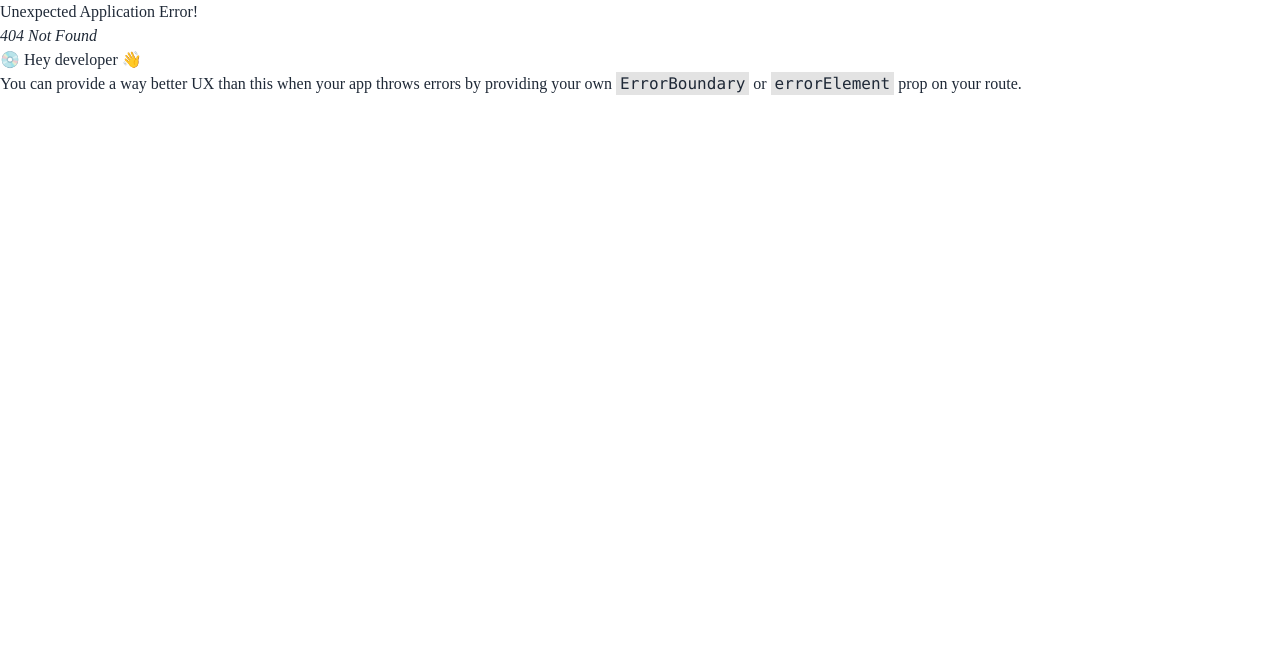
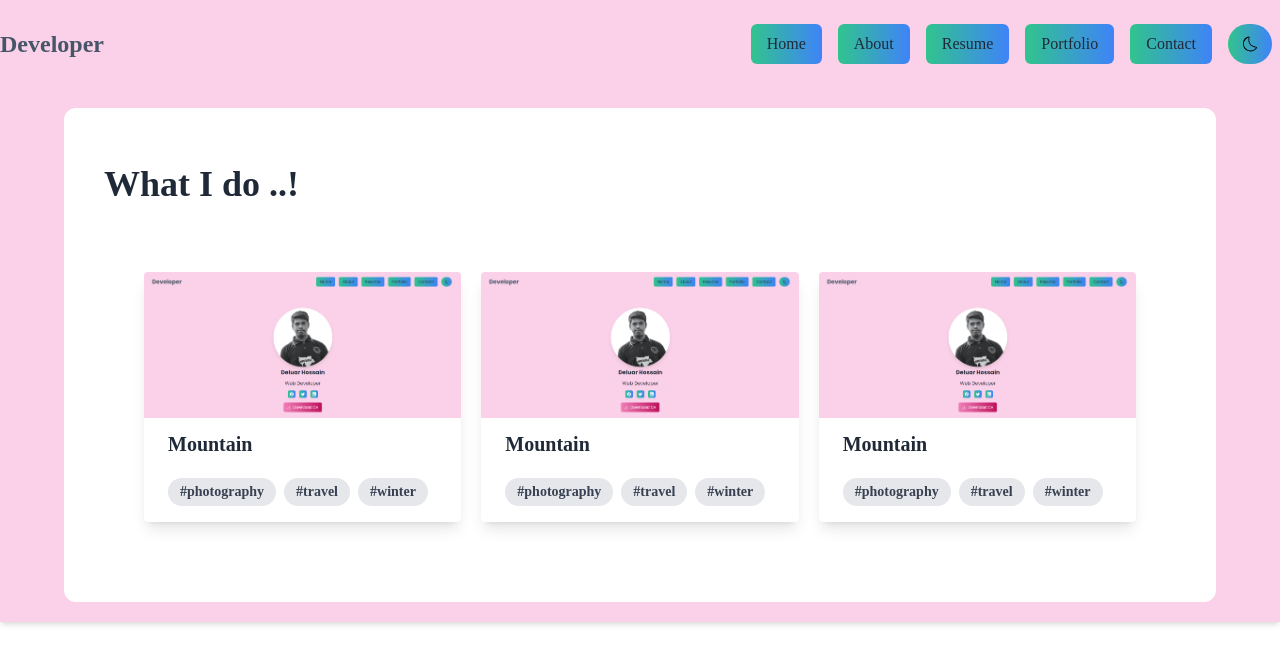
Before and after one commit to dsdeloar02/myportfolio, a React (Create React App) app: page /portfolio in a window 1280 px wide. Before the commit this address had no page. Shown: the top 664 px of the page. Built offline with nearby package versions, Linux system fonts and the light colour scheme.

Commit message:
portfolio section added

```diff
--- a/src/components/Header/Header.js
+++ b/src/components/Header/Header.js
@@ -59,6 +59,9 @@ const Header = () => {
                         <NavLink to='/resume' >Resume</NavLink>
                     </li>
                     <li className='mx-2 py-2 px-2 lg:px-4 dark:text-gray-100 rounded-md bg-gradient-to-r from-green-400 to-blue-500 hover:from-pink-400 hover:to-pink-700'>
+                        <NavLink to='/portfolio' >Portfolio</NavLink>
+                    </li>
+                    <li className='mx-2 py-2 px-2 lg:px-4 dark:text-gray-100 rounded-md bg-gradient-to-r from-green-400 to-blue-500 hover:from-pink-400 hover:to-pink-700'>
                         <NavLink to='/course' >Contact</NavLink>
                     </li>
                     <li className='mx-2 py-2 px-1 lg:px-3 flex rounded-full bg-gradient-to-r from-green-400 to-blue-500 hover:from-pink-400 hover:to-pink-700'>
--- a/src/components/Home/Home.js
+++ b/src/components/Home/Home.js
@@ -25,7 +25,11 @@ const Home = () => {
                     <li className='mx-2 py-2 px-2 rounded-md bg-gradient-to-r from-green-400 to-blue-500 hover:from-pink-400 hover:to-pink-700 text-white'><BsTwitter ></BsTwitter></li>
                     <li className='mx-2 py-2 px-2 rounded-md bg-gradient-to-r from-green-400 to-blue-500 hover:from-pink-400 hover:to-pink-700 text-white'><BsLinkedin ></BsLinkedin></li>
                 </ul>
+                <a href="Front End Developer.pdf"
+                   download="Front End Developer.pdf"
+                >
                 <button className='flex justify-center items-center my-5 mx-2 py-2 px-4 rounded-md bg-gradient-to-r hover:from-green-400 hover:to-blue-500 from-pink-400 to-pink-700 text-white'> <BsDownload className='mr-2 flex' ></BsDownload> Download Cv</button>
+                </a>
             </div>
         </div>
     );
--- /dev/null
+++ b/src/components/Portfolio/Portfolio.js
@@ -0,0 +1,82 @@
+import React from 'react';
+import { Link } from 'react-router-dom';
+import mypoftfolio from '../../assets/images/mypoftfolio.png';
+
+
+
+const Portfolio = () => {
+    const facebookurl = 'https://www.facebook.com/';
+    return (
+        <div className='shadow-md py-5 bg-pink-200 dark:bg-slate-800 dark:text-gray-100'>
+            <div className='w-[90%] mx-auto rounded-xl bg-white dark:bg-gray-700'>
+                <div className='p-8 md:p-10'>
+                    <div className='my-4' >
+                        <h1 className='text-4xl font-semibold mb-7' >What I do ..!</h1>
+                    </div>
+
+                    <div class="p-10 grid grid-cols-1 sm:grid-cols-1 md:grid-cols-3 lg:grid-cols-3 xl:grid-cols-3 gap-5">
+
+                        <div class="group relative block rounded overflow-hidden shadow-lg transition-all duration-500">
+                            <img class="w-full" src={mypoftfolio} alt="Mountain"/>
+                            <div class="px-6 py-3">
+                                <div class="font-bold text-xl mb-2">Mountain</div>
+                            </div>
+                            <div class="px-6 pb-2">
+                                <span class="inline-block bg-gray-200 rounded-full px-3 py-1 text-sm font-semibold text-gray-700 mr-2 mb-2">#photography</span>
+                                <span class="inline-block bg-gray-200 rounded-full px-3 py-1 text-sm font-semibold text-gray-700 mr-2 mb-2">#travel</span>
+                                <span class="inline-block bg-gray-200 rounded-full px-3 py-1 text-sm font-semibold text-gray-700 mr-2 mb-2">#winter</span>
+                            </div>
+                            <div class="absolute flex justify-center w-full h-[50%] -bottom-52 group-hover:bottom-0 right-0 left-0 transition-all duration-500  bg-slate-300 dark:bg-slate-900 text-white p-4 rounded-tl-none rounded-tr-none rounded-bl-md rounded-br-md">
+                                <button className="h-[35px] px-4 mr-2 bg-secondary">GitHub Client</button>
+                                <button className="h-[35px] px-4 bg-secondary">GitHub Server </button>
+                            </div>
+                            <div class="absolute w-full  h-[50%] -top-52 group-hover:top-0 right-0 left-0 transition-all duration-500 bg-slate-300 dark:bg-slate-900  text-white p-4 rounded rounded-tl-md rounded-tr-md rounded-bl-none rounded-br-none">
+                                <button className="h-[35px]  px-4 bg-secondary">Live Link</button>
+                            </div>
+                        </div>
+                        <div class="group relative block rounded overflow-hidden shadow-lg transition-all duration-500">
+                            <img class="w-full" src={mypoftfolio} alt="Mountain"/>
+                            <div class="px-6 py-3">
+                                <div class="font-bold text-xl mb-2">Mountain</div>
+                            </div>
+                            <div class="px-6 pb-2">
+                                <span class="inline-block bg-gray-200 rounded-full px-3 py-1 text-sm font-semibold text-gray-700 mr-2 mb-2">#photography</span>
+                                <span class="inline-block bg-gray-200 rounded-full px-3 py-1 text-sm font-semibold text-gray-700 mr-2 mb-2">#travel</span>
+                                <span class="inline-block bg-gray-200 rounded-full px-3 py-1 text-sm font-semibold text-gray-700 mr-2 mb-2">#winter</span>
+                            </div>
+                            <div class="absolute flex justify-center w-full h-[50%] -bottom-52 group-hover:bottom-0 right-0 left-0 transition-all duration-500  bg-slate-300 dark:bg-slate-900 text-white p-4 rounded-tl-none rounded-tr-none rounded-bl-md rounded-br-md">
+                                <button className="h-[35px] px-4 mr-2 bg-secondary">GitHub Client</button>
+                                <button className="h-[35px] px-4 bg-secondary">GitHub Server </button>
+                            </div>
+                            <div class="absolute w-full  h-[50%] -top-52 group-hover:top-0 right-0 left-0 transition-all duration-500 bg-slate-300 dark:bg-slate-900  text-white p-4 rounded rounded-tl-md rounded-tr-md rounded-bl-none rounded-br-none">
+                                <button className="h-[35px]  px-4 bg-secondary">Live Link</button>
+                            </div>
+                        </div>
+                        <div class="group relative block rounded overflow-hidden shadow-lg transition-all duration-500">
+                            <img class="w-full" src={mypoftfolio} alt="Mountain"/>
+                            <div class="px-6 py-3">
+                                <div class="font-bold text-xl mb-2">Mountain</div>
+                            </div>
+                            <div class="px-6 pb-2">
+                                <span class="inline-block bg-gray-200 rounded-full px-3 py-1 text-sm font-semibold text-gray-700 mr-2 mb-2">#photography</span>
+                                <span class="inline-block bg-gray-200 rounded-full px-3 py-1 text-sm font-semibold text-gray-700 mr-2 mb-2">#travel</span>
+                                <span class="inline-block bg-gray-200 rounded-full px-3 py-1 text-sm font-semibold text-gray-700 mr-2 mb-2">#winter</span>
+                            </div>
+                            <div class="absolute flex justify-center w-full h-[50%] -bottom-52 group-hover:bottom-0 right-0 left-0 transition-all duration-500  bg-slate-300 dark:bg-slate-900 text-white p-4 rounded-tl-none rounded-tr-none rounded-bl-md rounded-br-md">
+                                <button className="h-[35px] px-4 mr-2 bg-secondary">GitHub Client</button>
+                                <button className="h-[35px] px-4 bg-secondary">GitHub Server </button>
+                            </div>
+                            <div class="absolute w-full  h-[50%] -top-52 group-hover:top-0 right-0 left-0 transition-all duration-500 bg-slate-300 dark:bg-slate-900  text-white p-4 rounded rounded-tl-md rounded-tr-md rounded-bl-none rounded-br-none">
+                                <button className="h-[35px]  px-4 bg-secondary">Live Link</button>
+                            </div>
+                        </div>
+
+                    </div>
+                </div>
+            </div>
+        </div>
+
+    );
+}
+
+export default Portfolio;
--- a/src/routes/Router/Router.js
+++ b/src/routes/Router/Router.js
@@ -1,6 +1,7 @@
 import { createBrowserRouter } from "react-router-dom";
 import About from "../../components/About/About";
 import Home from "../../components/Home/Home";
+import Portfolio from "../../components/Portfolio/Portfolio";
 import Resume from "../../components/Resume/Resume";
 import Main from "../../layouts/Layouts/Main";
 
@@ -20,6 +21,10 @@ export const routes = createBrowserRouter([
             {
                 path : '/resume',
                 element : <Resume></Resume>
+            },
+            {
+                path : '/portfolio',
+                element : <Portfolio></Portfolio>
             }
         ]
     }
```
Also changed, not shown: src/assets/images/mypoftfolio.png (added), 1 other file (tests, documents, lock files or other folders).
